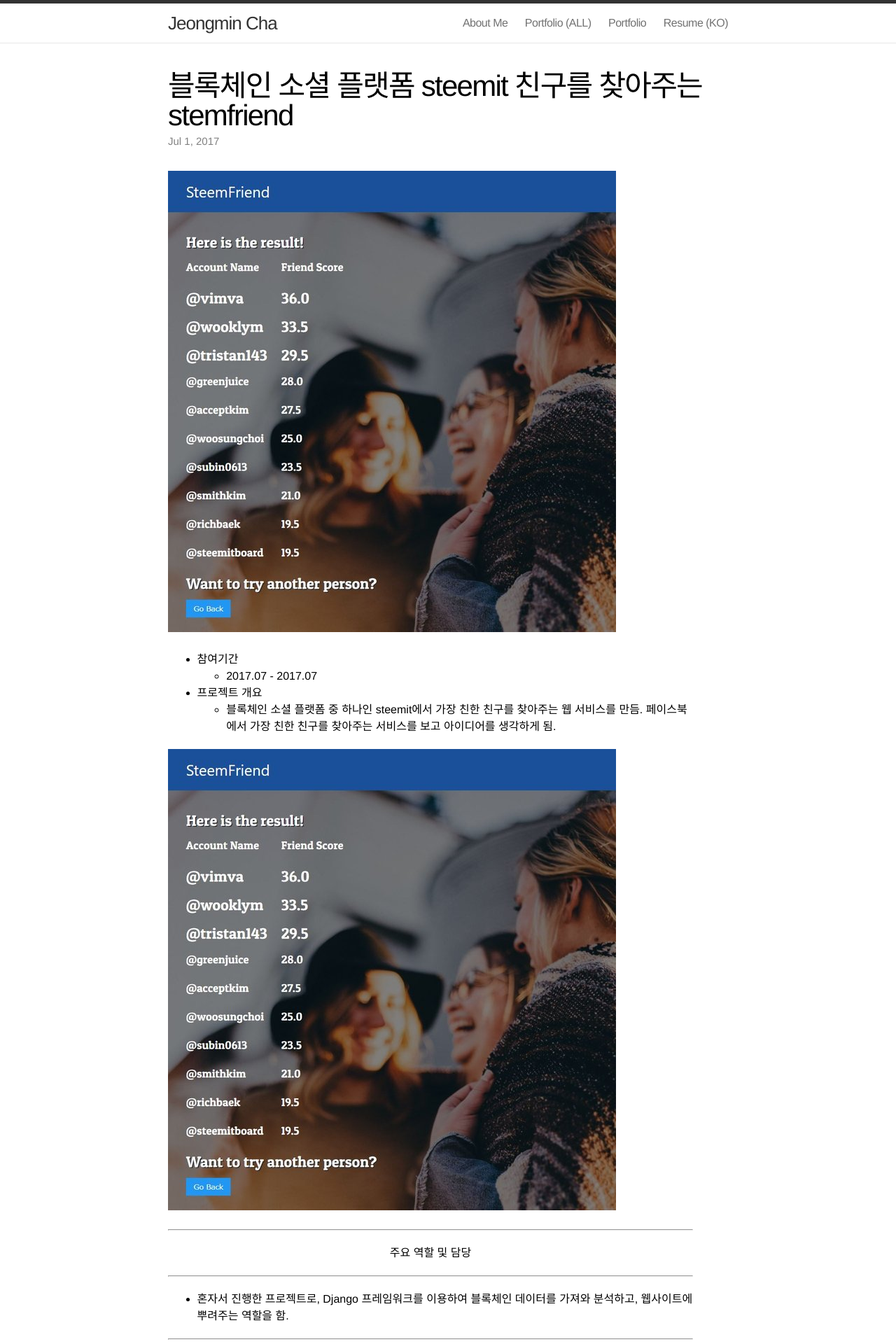
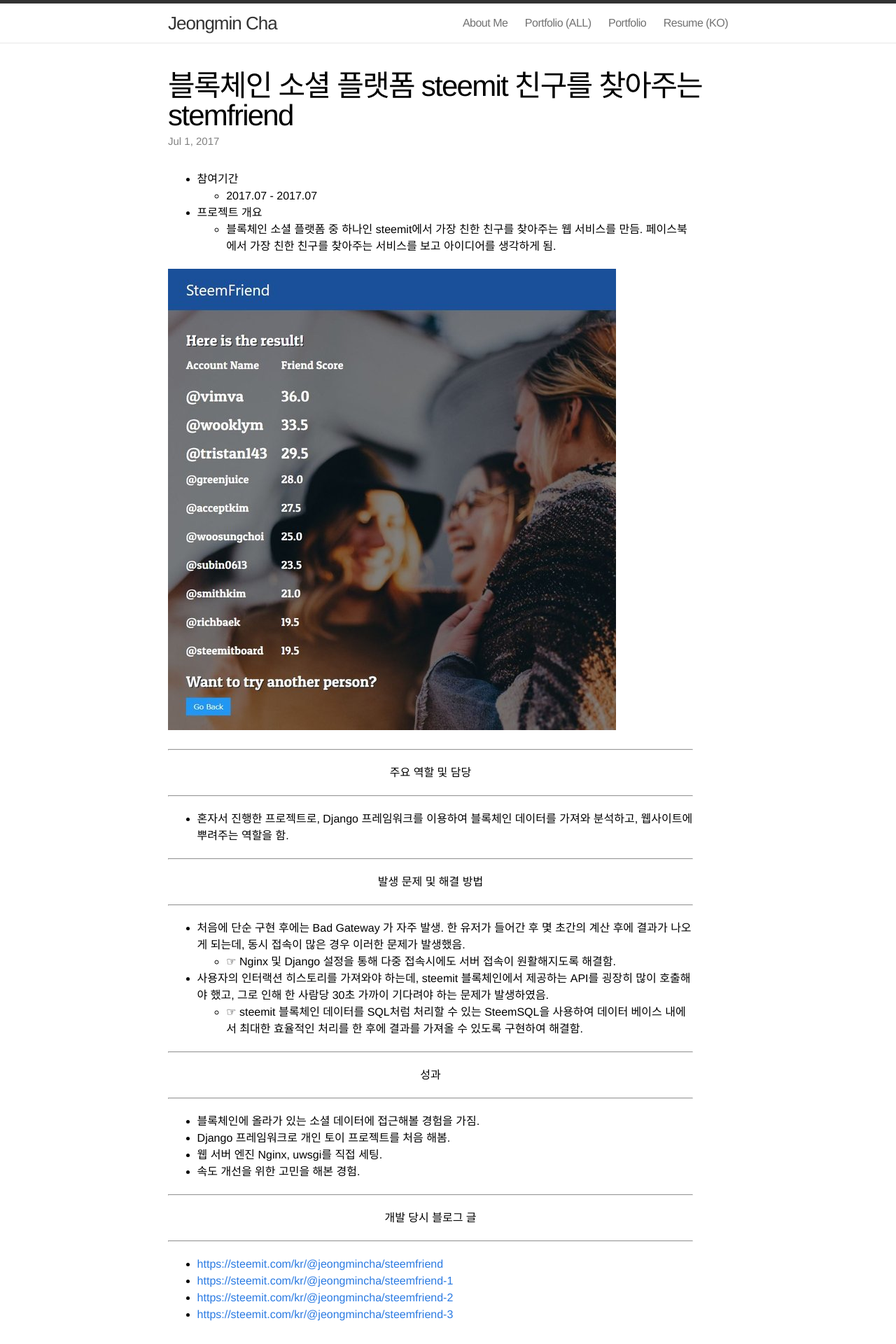
Before and after one commit to JeongMinCha/jeongmincha.github.com, a Jekyll site: the page built from _posts/2017-07-01-steemfriend.md, in a window 1280 px wide. Shown: the top 1920 px of the page at 70% size. Built offline with Jekyll 4.4.1, drawn with Linux system fonts in a browser that asks for light colours.

Commit message:
Remove duplicate images

```diff
--- a/_posts/2017-07-01-steemfriend.md
+++ b/_posts/2017-07-01-steemfriend.md
@@ -5,7 +5,6 @@
 tag: [development, projects, blockchain, python, django, korean]
 ---
 
-![](/assets/projects/development/steemfriend/img.jpeg)
 - 참여기간
   - 2017.07 - 2017.07
 - 프로젝트 개요
```
Also changed, not shown: 1 other file.
